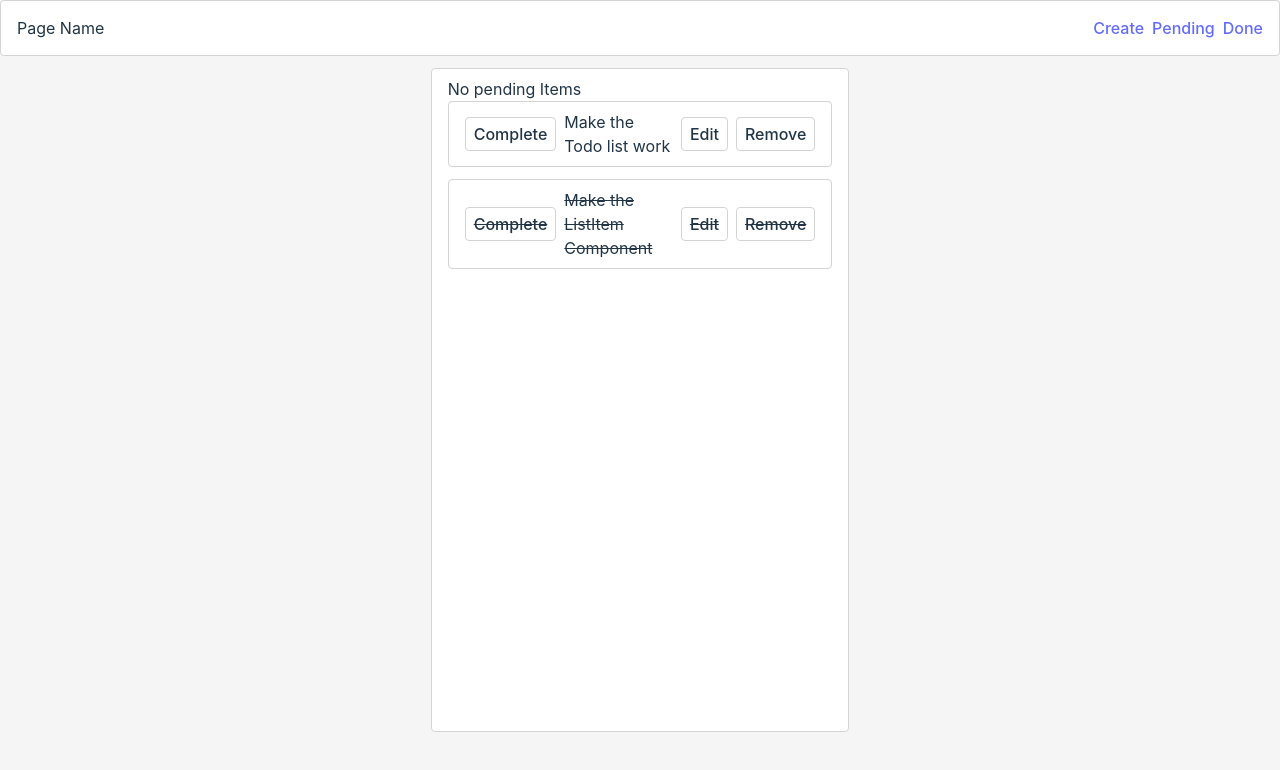
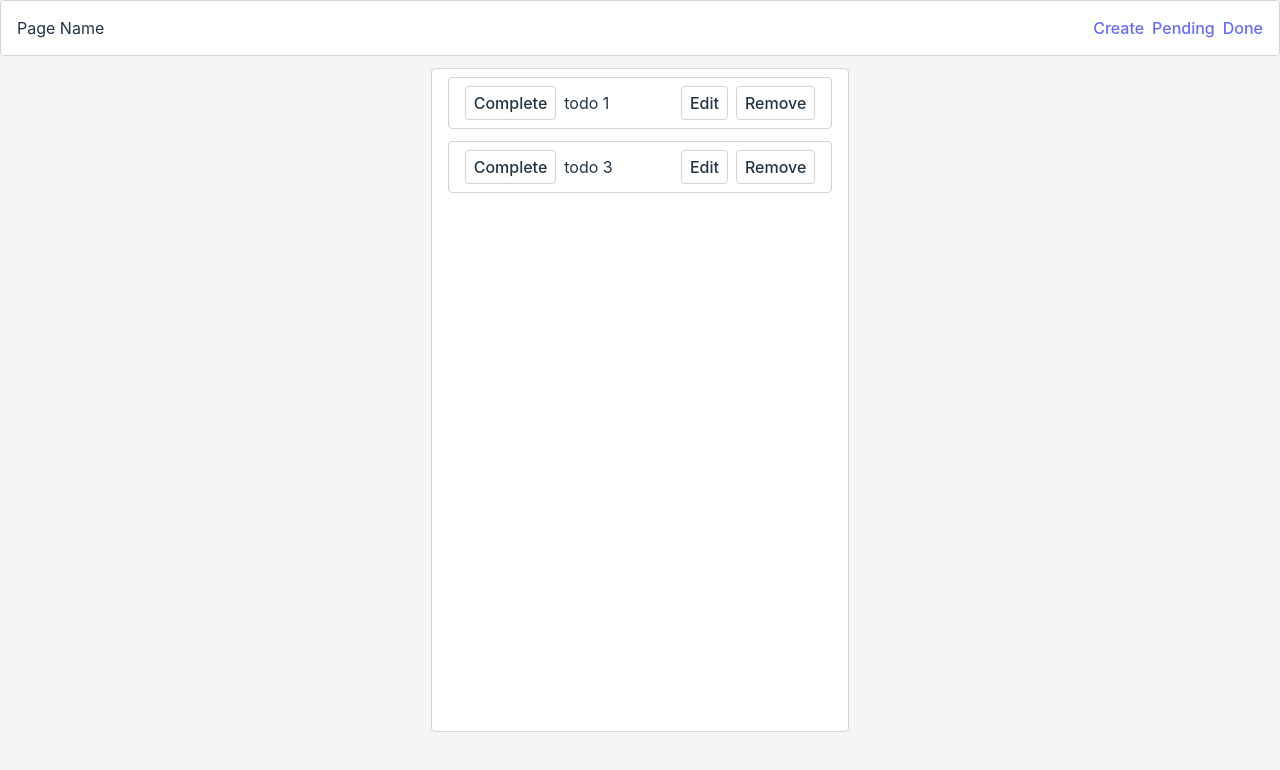
Before and after one commit to blumaa/todo-vue-claude, a React (Vite) app: page /list-pending in a window 1280 px wide. Shown: the top 770 px of the page. Built offline with nearby package versions, Linux system fonts and the light colour scheme.

Commit message:
feat: list example todos in pending

```diff
--- a/src/routes/PageListPendingItems.tsx
+++ b/src/routes/PageListPendingItems.tsx
@@ -1,23 +1,31 @@
-import { useMemo } from 'react';
-import { useSelector } from 'react-redux';
-import { BaseCard } from '../components/BaseCard';
-import { ListItem } from '../components/ListItem';
-import { type RootState } from '../stores';
+import { useMemo } from "react";
+import { useSelector } from "react-redux";
+import { BaseCard } from "../components/BaseCard";
+import { ListItem } from "../components/ListItem";
+import { type RootState } from "../stores";
+import type { ListItem as ListItemType } from "@/types";
 
 export const PageListPendingItems = () => {
-  const list = useSelector((state: RootState) => state.todoList.list);
+  const { todos }= useSelector((state: RootState) => state.todoList);
 
   const hasItems = useMemo(() => {
-    return !!list.length;
-  }, [list.length]);
+    return !!todos.length;
+  }, [todos.length]);
 
   return (
     <BaseCard className="col-start-5 col-span-4 row-start-2 row-span-10">
       {!hasItems && <div>No pending Items</div>}
 
       <ul className="flex flex-col gap-3">
-        <ListItem description="Make the Todo list work" />
-        <ListItem description="Make the ListItem Component" state="done" />
+        {todos
+          .filter((todo: ListItemType) => todo.state === "pending")
+          .map((todo: ListItemType) => (
+            <ListItem
+              key={todo.id}
+              description={todo.description}
+              state={todo.state}
+            />
+          ))}
       </ul>
     </BaseCard>
   );
--- a/src/stores/todoListStore.ts
+++ b/src/stores/todoListStore.ts
@@ -1,20 +1,24 @@
-import { createSlice } from '@reduxjs/toolkit';
-import { type ListItem } from '../types';
+import { createSlice } from "@reduxjs/toolkit";
+import { type ListItem } from "../types";
 
 interface TodoListState {
-  list: ListItem[];
+  todos: ListItem[];
 }
 
 const initialState: TodoListState = {
-  list: []
+  todos: [
+    { id: "1", description: "todo 1", state: "pending" },
+    { id: "2", description: "todo 2", state: "done" },
+    { id: "3", description: "todo 3", state: "pending" },
+  ],
 };
 
 export const todoListSlice = createSlice({
-  name: 'todoList',
+  name: "todoList",
   initialState,
   reducers: {
     // Add reducers as needed
-  }
+  },
 });
 
 // Export actions when they are added
```
